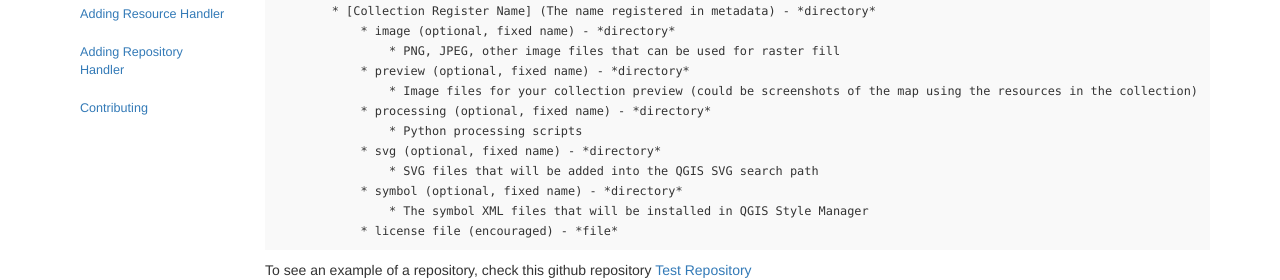
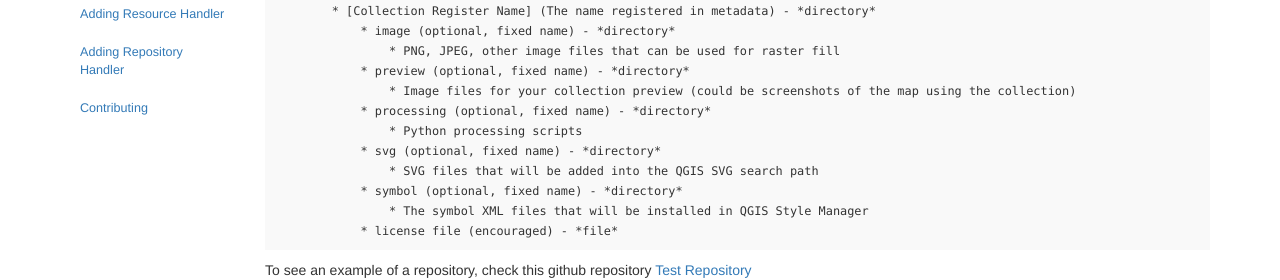
Before and after one commit to QGIS-Contribution/QGIS-ResourceSharing, a Jekyll site: the page built from _posts/2016-07-22-repository-structure.md, in a window 1280 px wide. Shown: the part 253-533 px from the top of the page. Built offline with Jekyll 4.4.1, drawn with Linux system fonts in a browser that asks for light colours; some of the changed text lies outside the part shown.

Commit message:
Update page.

```diff
--- a/_posts/2016-07-22-repository-structure.md
+++ b/_posts/2016-07-22-repository-structure.md
@@ -19,7 +19,7 @@ repository must have a specific structure. Generally the structure looks like
             * image (optional, fixed name) - *directory*
                 * PNG, JPEG, other image files that can be used for raster fill
             * preview (optional, fixed name) - *directory*
-                * Image files for your collection preview (could be screenshots of the map using the resources in the collection)
+                * Image files for your collection preview (could be screenshots of the map using the collection)
             * processing (optional, fixed name) - *directory*
                 * Python processing scripts
             * svg (optional, fixed name) - *directory*
```
